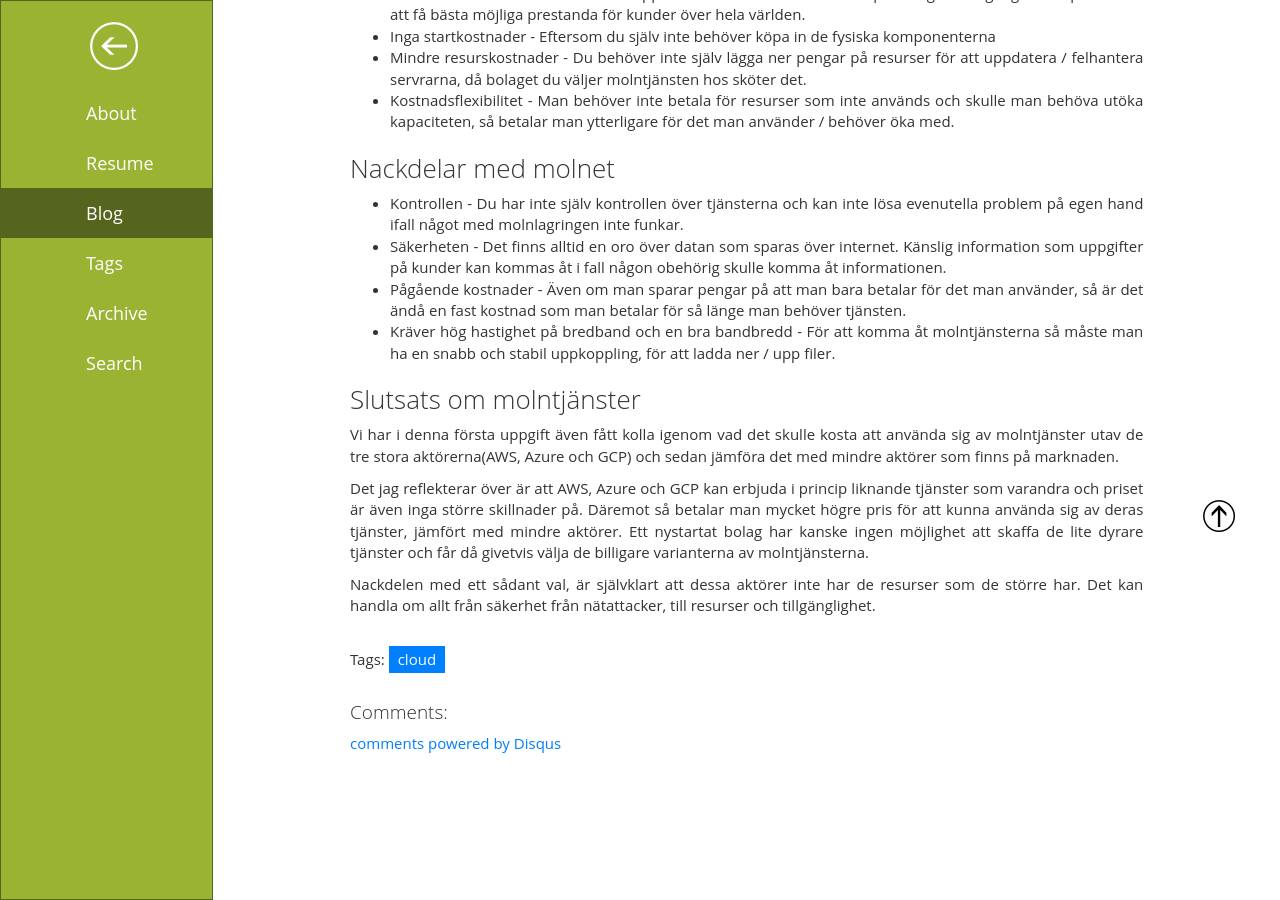
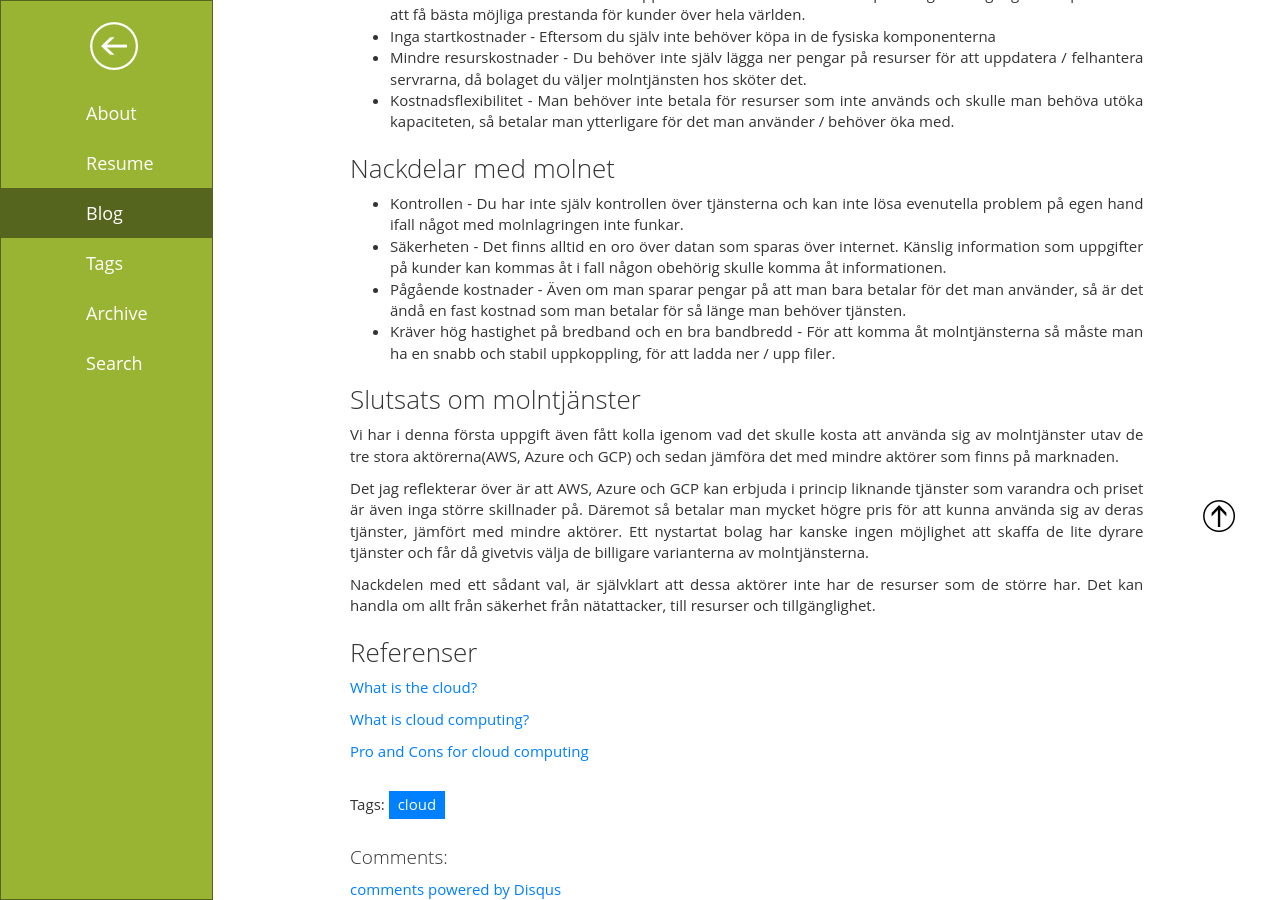
Before and after one commit to KevinKallin/KevinKallin.github.io, a Jekyll site: the page built from _posts/2021-09-07-vad-är-molnet.md, in a window 1280 px wide and 900 px high, scrolled down 643 px. Built offline with Jekyll 4.4.1, drawn with Linux system fonts in a browser that asks for light colours; a script that is not in the unit is left out; comment, search, counter and statistics services are not loaded.

Commit message:
Update 2021-09-07-vad-är-molnet.md

```diff
--- a/_posts/2021-09-07-vad-är-molnet.md
+++ b/_posts/2021-09-07-vad-är-molnet.md
@@ -41,3 +41,13 @@ Vi har i denna första uppgift även fått kolla igenom vad det skulle kosta att
 Det jag reflekterar över är att AWS, Azure och GCP kan erbjuda i princip liknande tjänster som varandra och priset är även inga större skillnader på. Däremot så betalar man mycket högre pris för att kunna använda sig av deras tjänster, jämfört med mindre aktörer. Ett nystartat bolag har kanske ingen möjlighet att skaffa de lite dyrare tjänster och får då givetvis välja de billigare varianterna av molntjänsterna.
 
 Nackdelen med ett sådant val, är självklart att dessa aktörer inte har de resurser som de större har. Det kan handla om allt från säkerhet från nätattacker, till resurser och tillgänglighet.
+
+
+
+### Referenser
+
+[What is the cloud?](https://azure.microsoft.com/en-us/overview/what-is-the-cloud/)
+
+[What is cloud computing?](https://aws.amazon.com/what-is-cloud-computing/)
+
+[Pro and Cons for cloud computing](https://www.morefield.com/blog/pros-and-cons-of-cloud-computing/)
```
